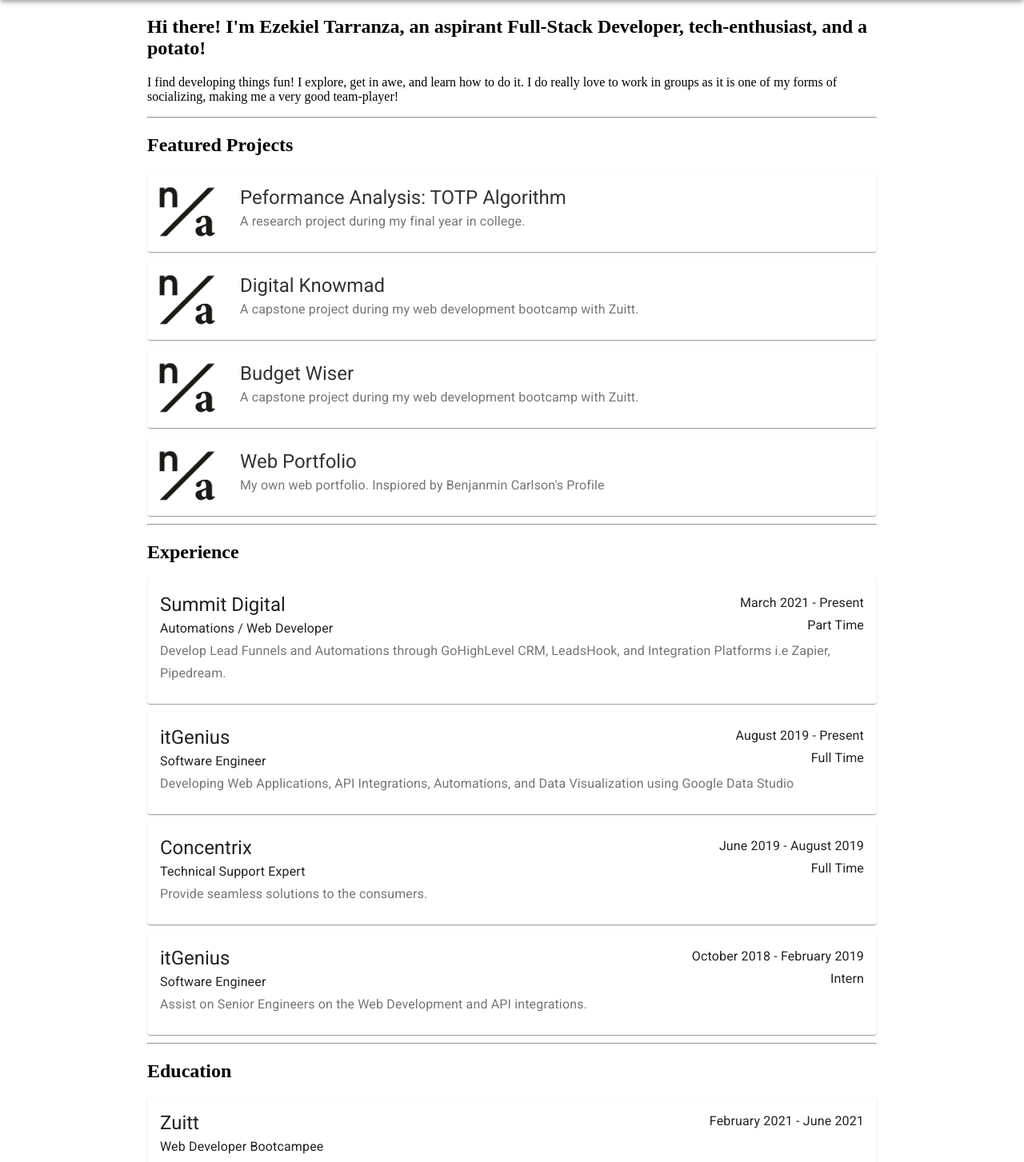
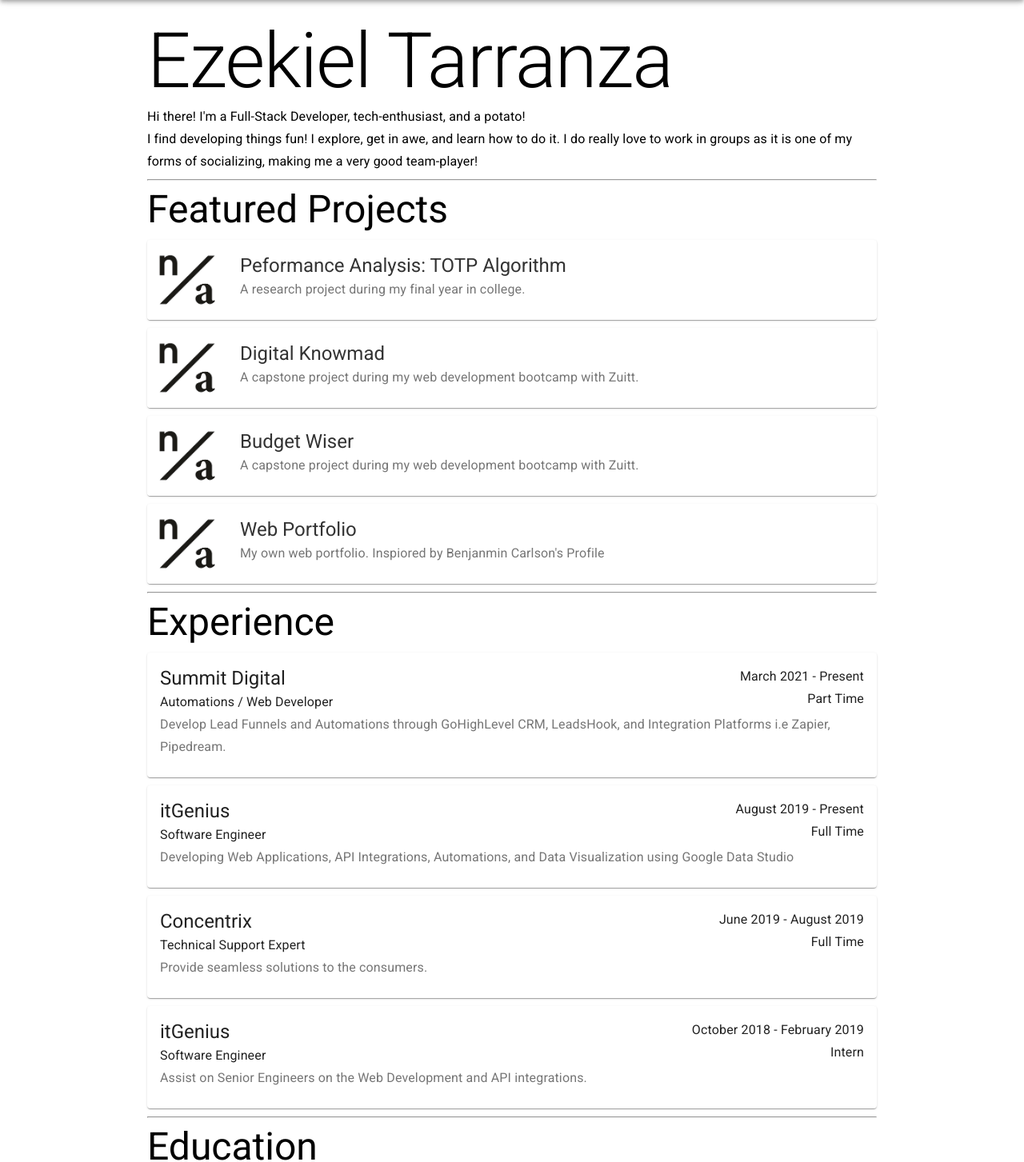
Before and after one commit to kielllll/web-portfolio, a Next.js app: page / in a window 1280 px wide. Shown: the part 80-1533 px from the top of the page at 80% size. Built offline with nearby package versions, Linux system fonts and the light colour scheme.

Commit message:
updated: Changed to Typography Component

```diff
--- a/pages/index.js
+++ b/pages/index.js
@@ -3,6 +3,7 @@ import Project from "../components/Project";
 import Experience from "../components/Experience";
 import Education from "../components/Education";
 import styles from "../styles/Home.module.css";
+import Typograhy from "@material-ui/core/Typography";
 
 export default function Home() {
   const featuredProjects = [
@@ -101,20 +102,24 @@ export default function Home() {
       </Head>
 
       <section>
-        <h1>
-          Hi there! I'm Ezekiel Tarranza, an aspirant Full-Stack Developer,
-          tech-enthusiast, and a potato!
-        </h1>
-        <p>
+        <Typograhy component="h1" variant="h1">
+          Ezekiel Tarranza
+        </Typograhy>
+        <Typograhy component="h4" variant="subtitle1">
+          Hi there! I'm a Full-Stack Developer, tech-enthusiast, and a potato!
+        </Typograhy>
+        <Typograhy component="h5" variant="subtitle1">
           I find developing things fun! I explore, get in awe, and learn how to
           do it. I do really love to work in groups as it is one of my forms of
           socializing, making me a very good team-player!
-        </p>
+        </Typograhy>
         <hr />
       </section>
 
       <section>
-        <h2>Featured Projects</h2>
+        <Typograhy component="h3" variant="h3">
+          Featured Projects
+        </Typograhy>
         {featuredProjects.map((featuredProject, e) => (
           <div key={e} className={styles.child}>
             <Project project={featuredProject} />
@@ -124,7 +129,9 @@ export default function Home() {
       </section>
 
       <section>
-        <h2>Experience</h2>
+        <Typograhy component="h3" variant="h3">
+          Experience
+        </Typograhy>
         {experiences.map((experience, e) => (
           <div key={e} className={styles.child}>
             <Experience experience={experience} />
@@ -134,7 +141,9 @@ export default function Home() {
       </section>
 
       <section>
-        <h2>Education</h2>
+        <Typograhy component="h3" variant="h3">
+          Education
+        </Typograhy>
         {education.map((school, e) => (
           <div key={e} className={styles.child}>
             <Education school={school} />
@@ -144,7 +153,9 @@ export default function Home() {
       </section>
 
       <section>
-        <h2>Tech Stack</h2>
+        <Typograhy component="h3" variant="h3">
+          Tech Stack
+        </Typograhy>
         <hr />
       </section>
     </div>
```
